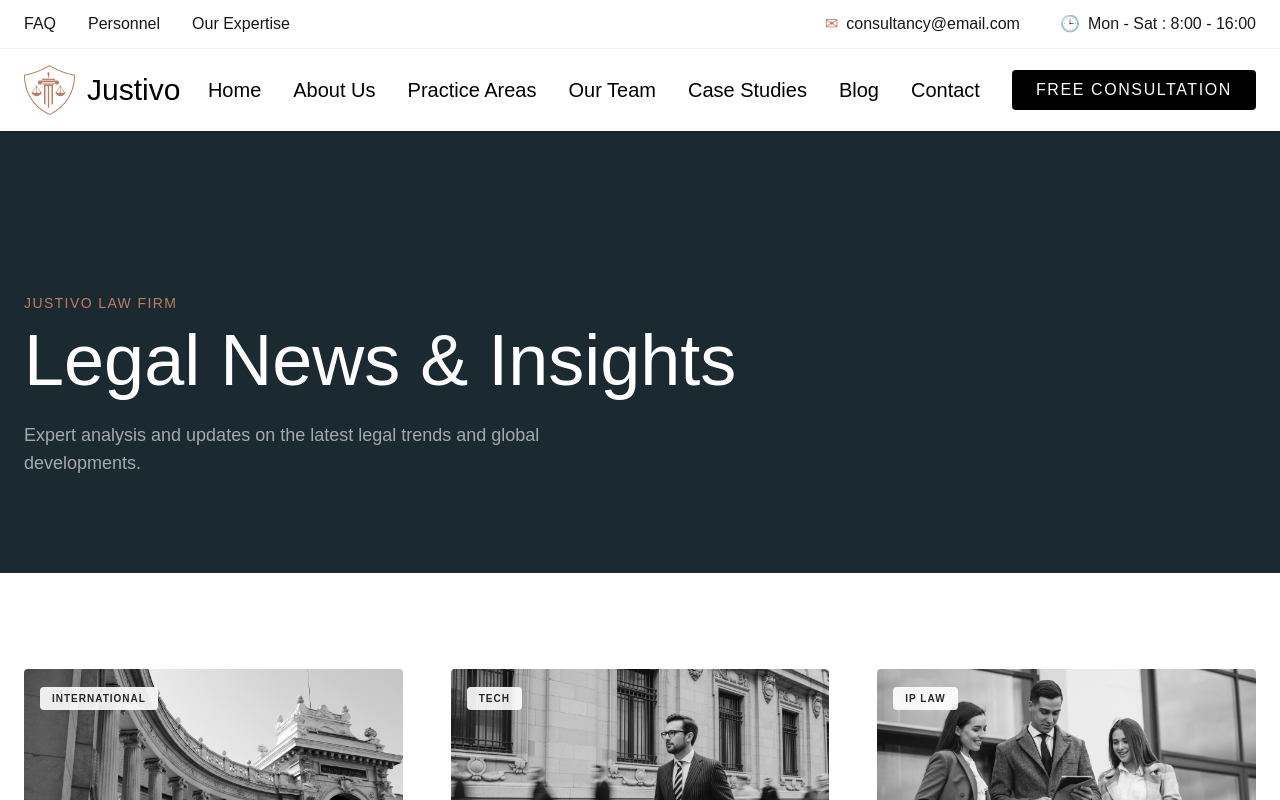
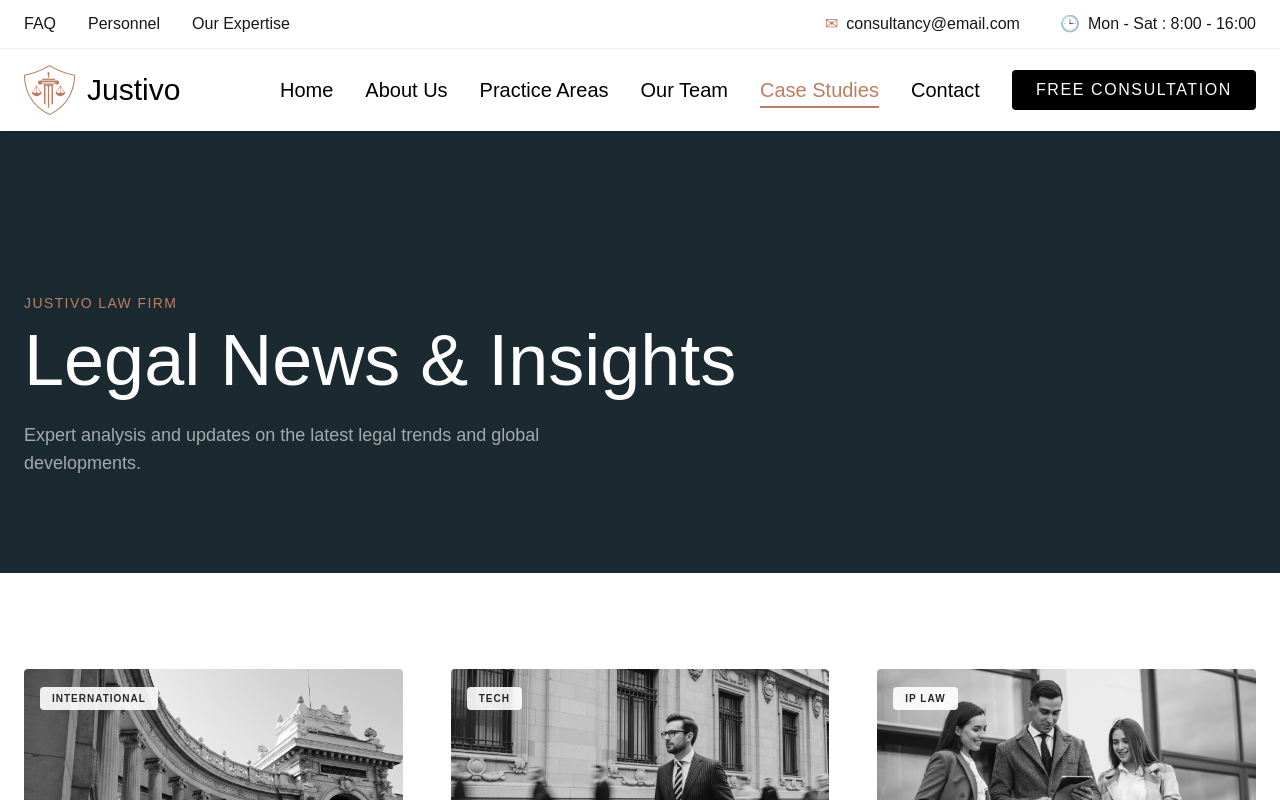
Before and after one commit to sohaibislam45/justivo, a Next.js app: page /blog in a window 1280 px wide. Shown: the top 800 px of the page. Built offline with nearby package versions, Linux system fonts and the light colour scheme; a web font is replaced by a local one.

Commit message:
added initial Hero section with main heading, social links, and image, and implement the main Navbar component with navigation links.

```diff
--- a/src/components/home/Hero.js
+++ b/src/components/home/Hero.js
@@ -42,11 +42,26 @@ const Hero = () => {
                 {/* Social Sidebar */}
                 <div className="hidden xl:flex flex-col items-center absolute -left-20 top-1/2 -translate-y-1/2 z-20">
                     <div className="flex flex-col gap-10 text-[13px] uppercase tracking-[0.2em] font-medium text-black">
-                        <a href="#" className="hover:text-primary transition-all duration-300 vertical-text hover:scale-110 active:scale-90 opacity-70 hover:opacity-100">Dribbble</a>
-                        <a href="#" className="hover:text-primary transition-all duration-300 vertical-text hover:scale-110 active:scale-90 opacity-70 hover:opacity-100">Behance</a>
-                        <a href="#" className="hover:text-primary transition-all duration-300 vertical-text hover:scale-110 active:scale-90 opacity-70 hover:opacity-100">Github</a>
-                        <a href="#" className="hover:text-primary transition-all duration-300 vertical-text hover:scale-110 active:scale-90 opacity-70 hover:opacity-100">Linkedin</a>
-                        <a href="#" className="hover:text-primary transition-all duration-300 vertical-text hover:scale-110 active:scale-90 opacity-70 hover:opacity-100">Facebook</a>
+                        <a href="" className="inline-block hover:text-primary active:text-primary transition-all duration-300 vertical-text hover:scale-110 active:scale-95 opacity-70 hover:opacity-100 relative group">
+                            Dribbble
+                            <span className="absolute -left-2 top-0 w-0.5 h-0 group-hover:h-full bg-primary transition-all duration-300"></span>
+                        </a>
+                        <a href="" className="inline-block hover:text-primary active:text-primary transition-all duration-300 vertical-text hover:scale-110 active:scale-95 opacity-70 hover:opacity-100 relative group">
+                            Behance
+                            <span className="absolute -left-2 top-0 w-0.5 h-0 group-hover:h-full bg-primary transition-all duration-300"></span>
+                        </a>
+                        <a href="" className="inline-block hover:text-primary active:text-primary transition-all duration-300 vertical-text hover:scale-110 active:scale-95 opacity-70 hover:opacity-100 relative group">
+                            Github
+                            <span className="absolute -left-2 top-0 w-0.5 h-0 group-hover:h-full bg-primary transition-all duration-300"></span>
+                        </a>
+                        <a href="" className="inline-block hover:text-primary active:text-primary transition-all duration-300 vertical-text hover:scale-110 active:scale-95 opacity-70 hover:opacity-100 relative group">
+                            Linkedin
+                            <span className="absolute -left-2 top-0 w-0.5 h-0 group-hover:h-full bg-primary transition-all duration-300"></span>
+                        </a>
+                        <a href="" className="inline-block hover:text-primary active:text-primary transition-all duration-300 vertical-text hover:scale-110 active:scale-95 opacity-70 hover:opacity-100 relative group">
+                            Facebook
+                            <span className="absolute -left-2 top-0 w-0.5 h-0 group-hover:h-full bg-primary transition-all duration-300"></span>
+                        </a>
                     </div>
                 </div>
 
--- a/src/components/layout/Navbar.js
+++ b/src/components/layout/Navbar.js
@@ -1,12 +1,23 @@
 "use client";
 import React, { useState, useEffect } from 'react';
+import { usePathname } from 'next/navigation';
 import Link from 'next/link';
 import Image from 'next/image';
 import TopBar from './TopBar';
 
 const Navbar = () => {
+    const pathname = usePathname();
     // Mocked logged-in state
     const [isLoggedIn, setIsLoggedIn] = useState(false);
+
+    const navLinks = [
+        { name: 'Home', href: '/' },
+        { name: 'About Us', href: '/about' },
+        { name: 'Practice Areas', href: '/services' },
+        { name: 'Our Team', href: '/team' },
+        { name: 'Case Studies', href: '/blog' },
+        { name: 'Contact', href: '/contact' },
+    ];
 
     return (
         <>
@@ -20,13 +31,21 @@ const Navbar = () => {
                         <div className="text-3xl font-base font-[24px] text-black">Justivo</div>
                     </div>
                     <div className="hidden md:flex items-center gap-8 text-xl font-medium text-black">
-                        <Link href="/" className="inline-block hover:text-primary transition-all duration-300 hover:scale-110 active:scale-95">Home</Link>
-                        <Link href="/about" className="inline-block hover:text-primary transition-all duration-300 hover:scale-110 active:scale-95">About Us</Link>
-                        <Link href="/services" className="inline-block hover:text-primary transition-all duration-300 hover:scale-110 active:scale-95">Practice Areas</Link>
-                        <Link href="/team" className="inline-block hover:text-primary transition-all duration-300 hover:scale-110 active:scale-95">Our Team</Link>
-                        <Link href="/blog" className="inline-block hover:text-primary transition-all duration-300 hover:scale-110 active:scale-95">Case Studies</Link>
-                        <Link href="/contact" className="inline-block hover:text-primary transition-all duration-300 hover:scale-110 active:scale-95">Blog</Link>
-                        <Link href="/contact" className="inline-block hover:text-primary transition-all duration-300 hover:scale-110 active:scale-95">Contact</Link>
+                        {navLinks.map((link) => {
+                            const isActive = pathname === link.href;
+                            return (
+                                <Link
+                                    key={link.name}
+                                    href={link.href}
+                                    className={`inline-block transition-all duration-300 hover:scale-110 active:scale-95 relative group ${isActive ? 'text-primary' : 'hover:text-primary'
+                                        }`}
+                                >
+                                    {link.name}
+                                    <span className={`absolute -bottom-1 left-0 h-0.5 bg-primary transition-all duration-300 ${isActive ? 'w-full' : 'w-0 group-hover:w-full'
+                                        }`}></span>
+                                </Link>
+                            );
+                        })}
                         <Link
                             href={isLoggedIn ? "/dashboard" : "/login"}
                             className="inline-block bg-black hover:bg-black/60 text-white px-6 py-2 rounded-sm transition-all duration-300 hover:scale-110 active:scale-95 text-base tracking-widest uppercase text-center"
```
